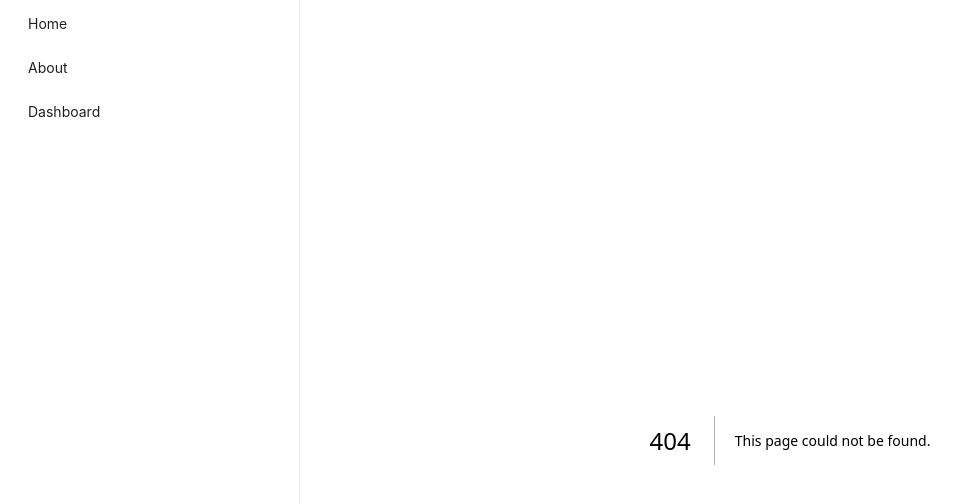
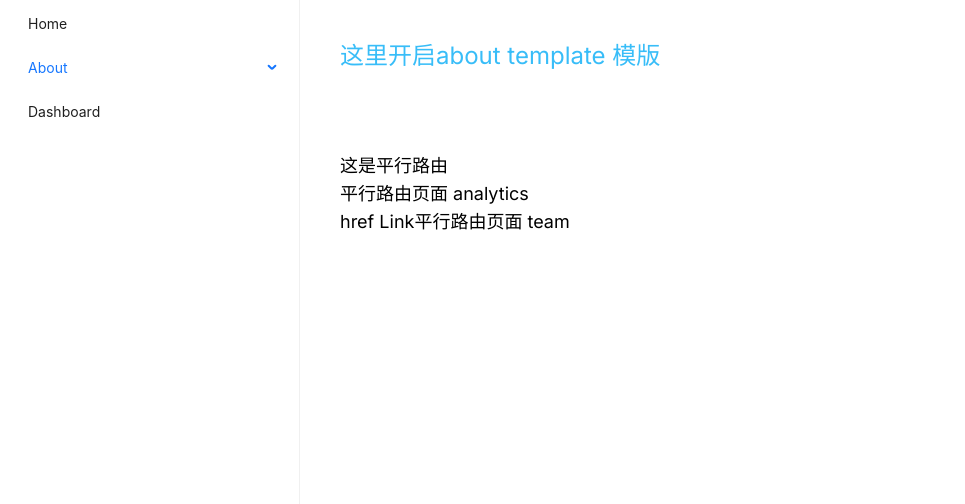
Before and after one commit to fanmucc/nextjs-demo1, a Next.js app: page /about/about1 in a window 1280 px wide. Before the commit this address had no page. Shown: the top 504 px of the page, without its empty margins (0-965 px from the left). Built offline with nearby package versions, Linux system fonts and the light colour scheme.

Commit message:
Feat: 平行路由demo

```diff
--- /dev/null
+++ b/src/app/about/about1/@analytics/default.js
@@ -0,0 +1,3 @@
+export default () => {
+	return <div>平行路由页面 analytics</div>;
+};
--- /dev/null
+++ b/src/app/about/about1/@analytics/page.js
@@ -0,0 +1,3 @@
+export default () => {
+	return <div>平行路由页面 analytics</div>;
+};
--- /dev/null
+++ b/src/app/about/about1/@team/default.js
@@ -0,0 +1,10 @@
+import Link from "next/link";
+
+export default () => {
+	return (
+		<div>
+			<Link href={"/about/about1/member"}>href Link</Link>
+			平行路由页面 team
+		</div>
+	);
+};
--- /dev/null
+++ b/src/app/about/about1/@team/member/page.js
@@ -0,0 +1,3 @@
+export default () => {
+	return <div>平行路由页面里面相关页面 member</div>;
+};
--- /dev/null
+++ b/src/app/about/about1/@team/page.js
@@ -0,0 +1,10 @@
+import Link from "next/link";
+
+export default () => {
+	return (
+		<div>
+			<Link href={"/about/about1/member"}>href Link</Link>
+			平行路由页面 team
+		</div>
+	);
+};
--- /dev/null
+++ b/src/app/about/about1/layout.js
@@ -0,0 +1,12 @@
+export default ({ children, team, analytics }) => {
+	return (
+		<div>
+			{/* {children} */}
+			<div>
+				这是平行路由
+				<div>{analytics}</div>
+				<div>{team}</div>
+			</div>
+		</div>
+	);
+};
--- /dev/null
+++ b/src/app/about/about1/page.js
@@ -0,0 +1,3 @@
+export default () => {
+	return <div>about1</div>;
+};
--- /dev/null
+++ b/src/app/about/about2/page.js
@@ -0,0 +1,3 @@
+export default () => {
+	return <div>about2</div>;
+};
--- /dev/null
+++ b/src/app/about/template.js
@@ -0,0 +1,8 @@
+export default ({ children }) => {
+	return (
+		<div>
+			<div className='text-2xl text-sky-400'>这里开启about template 模版</div>
+			<div className='mt-20'>{children}</div>
+		</div>
+	);
+};
--- a/src/app/template.js
+++ b/src/app/template.js
@@ -16,18 +16,27 @@ const getItem = (label, key, icon, children) => {
 export default ({ children, params }) => {
 	const router = useRouter();
 	const pathName = usePathname();
-	console.log(usePathname());
 
 	const [theme, setTheme] = useState("light");
 	const [items, setItems] = useState([
-		getItem("Home", "/"),
-		getItem("About", "/about"),
-		getItem("Dashboard", "/dashboard"),
+		getItem("Home", "/", null),
+		getItem("About", "/about", null, [
+			getItem("About1", "/about/about1"),
+			getItem("About2", "/about/about2"),
+		]),
+		getItem("Dashboard", "/dashboard", null),
 	]);
+
+	let [pathKey, setPathKey] = useState(["/"]);
 
 	useEffect(() => {}, [pathName]);
 	const onClick = (e) => {
 		router.push(e?.key, { scroll: false });
+	};
+
+	const subClick = (e) => {
+		console.log(e);
+		setPathKey(e);
 	};
 	return (
 		<div className='h-100vh min-h-100vh max-h-100vh flex'>
@@ -35,9 +44,11 @@ export default ({ children, params }) => {
 				<Menu
 					className='h-100vh min-h-100vh max-h-100vh'
 					theme={theme}
+					onOpenChange={subClick}
 					onClick={onClick}
 					style={{ width: "300px" }}
-					defaultOpenKeys={["/"]}
+					defaultOpenKeys={[]}
+					openKeys={pathKey}
 					selectedKeys={[pathName]}
 					mode='inline'
 					items={items}
```
